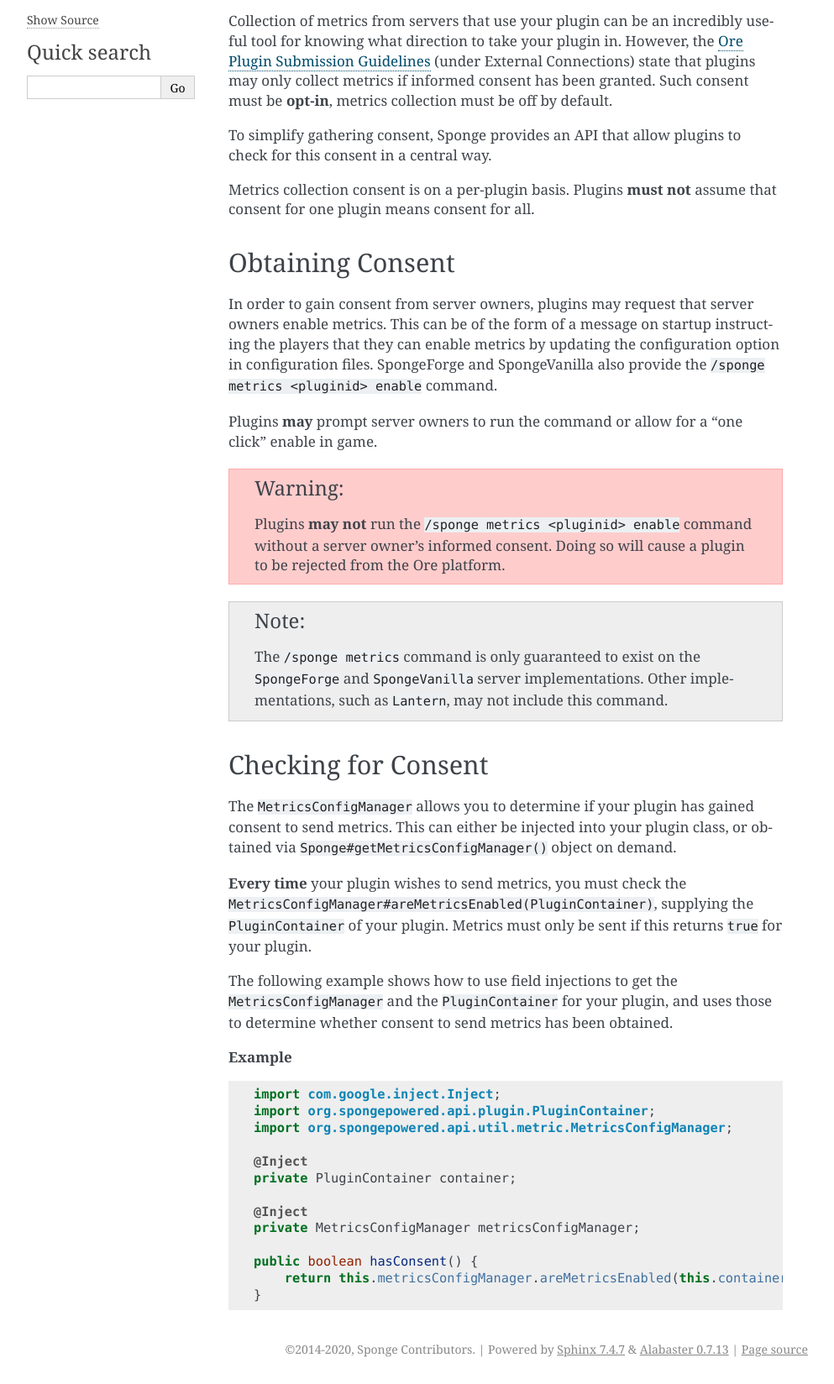
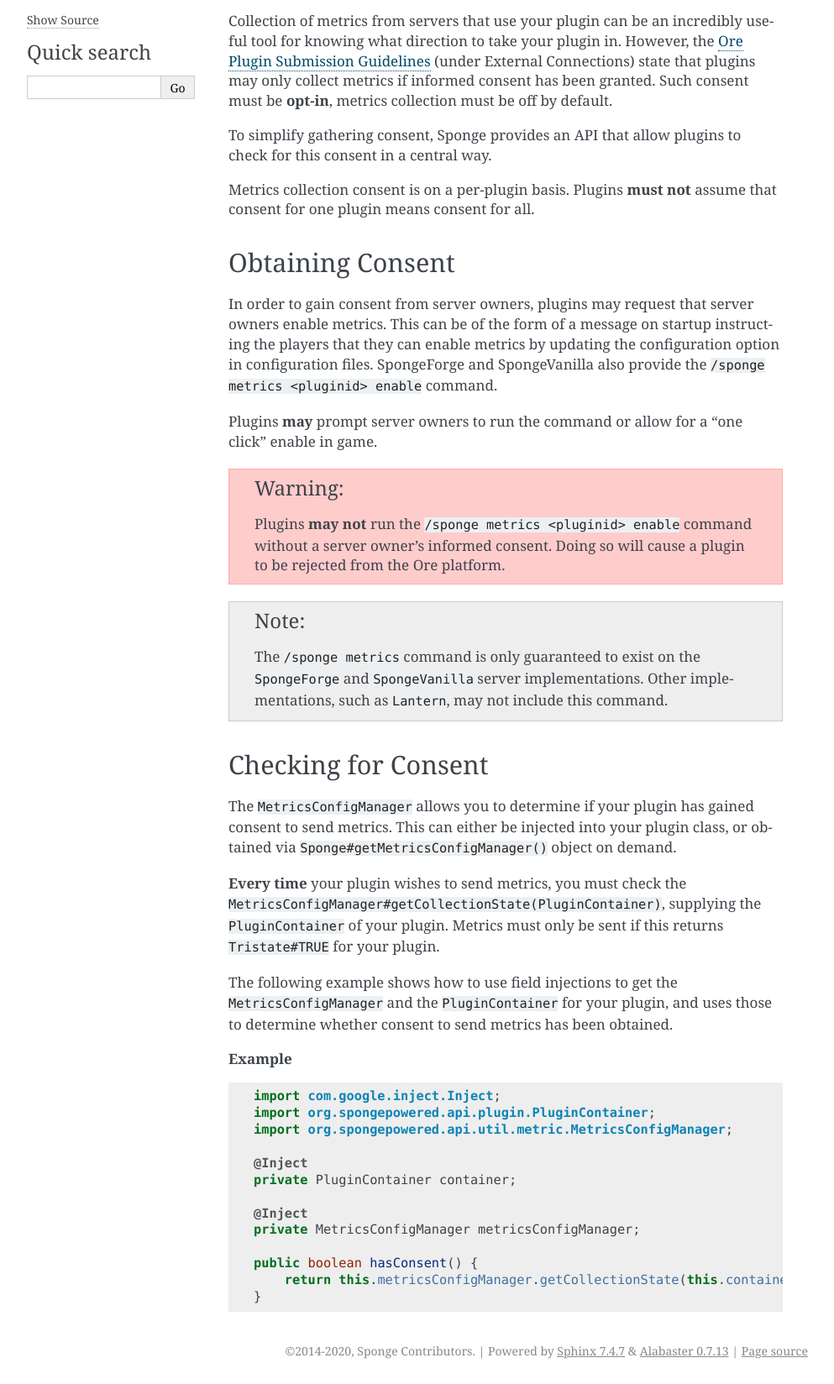
Before and after one commit to SpongePowered/SpongeDocs, a Sphinx documentation site: the page built from source/plugin/metrics.rst, in a window 1280 px wide, cut to the strip 200-1848 px from the top of the page. Shown: the whole strip at 84% size, without its empty margins (148-1141 px from the left). Built offline with Sphinx 7.4.7, drawn with Linux system fonts in a browser that asks for light colours; pages that are not in the unit, such as notebooks, are missing from menus; cross-references to code outside the pages are shown as plain code.

Commit message:
MetricsConfigManager#areMetricsEnabled is deprecated in favour of MetricsConfigManager#getCollectionState

```diff
--- a/source/plugin/metrics.rst
+++ b/source/plugin/metrics.rst
@@ -43,8 +43,8 @@
 on demand.
 
 **Every time** your plugin wishes to send metrics, you must check the
-:javadoc:`MetricsConfigManager#areMetricsEnabled(PluginContainer)`, supplying the :javadoc:`PluginContainer` of
-your plugin. Metrics must only be sent if this returns ``true`` for your plugin.
+:javadoc:`MetricsConfigManager#getCollectionState(PluginContainer)`, supplying the :javadoc:`PluginContainer` of
+your plugin. Metrics must only be sent if this returns ``Tristate#TRUE`` for your plugin.
 
 The following example shows how to use field injections to get the ``MetricsConfigManager`` and the
 ``PluginContainer`` for your plugin, and uses those to determine whether consent to send metrics has been obtained.
@@ -64,5 +64,5 @@
     private MetricsConfigManager metricsConfigManager;
 
     public boolean hasConsent() {
-        return this.metricsConfigManager.areMetricsEnabled(this.container);
+        return this.metricsConfigManager.getCollectionState(this.container).asBoolean();
     }
```
